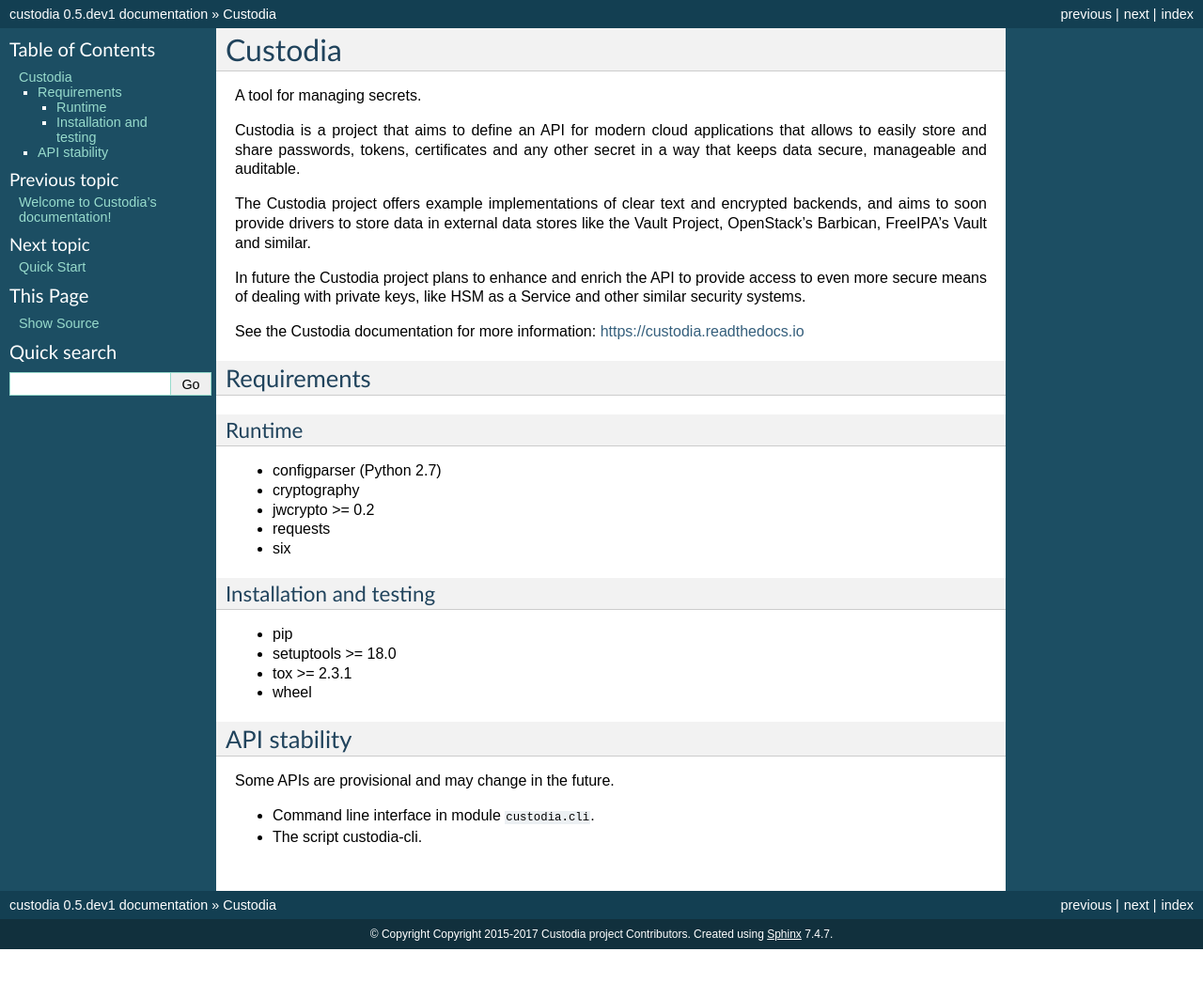
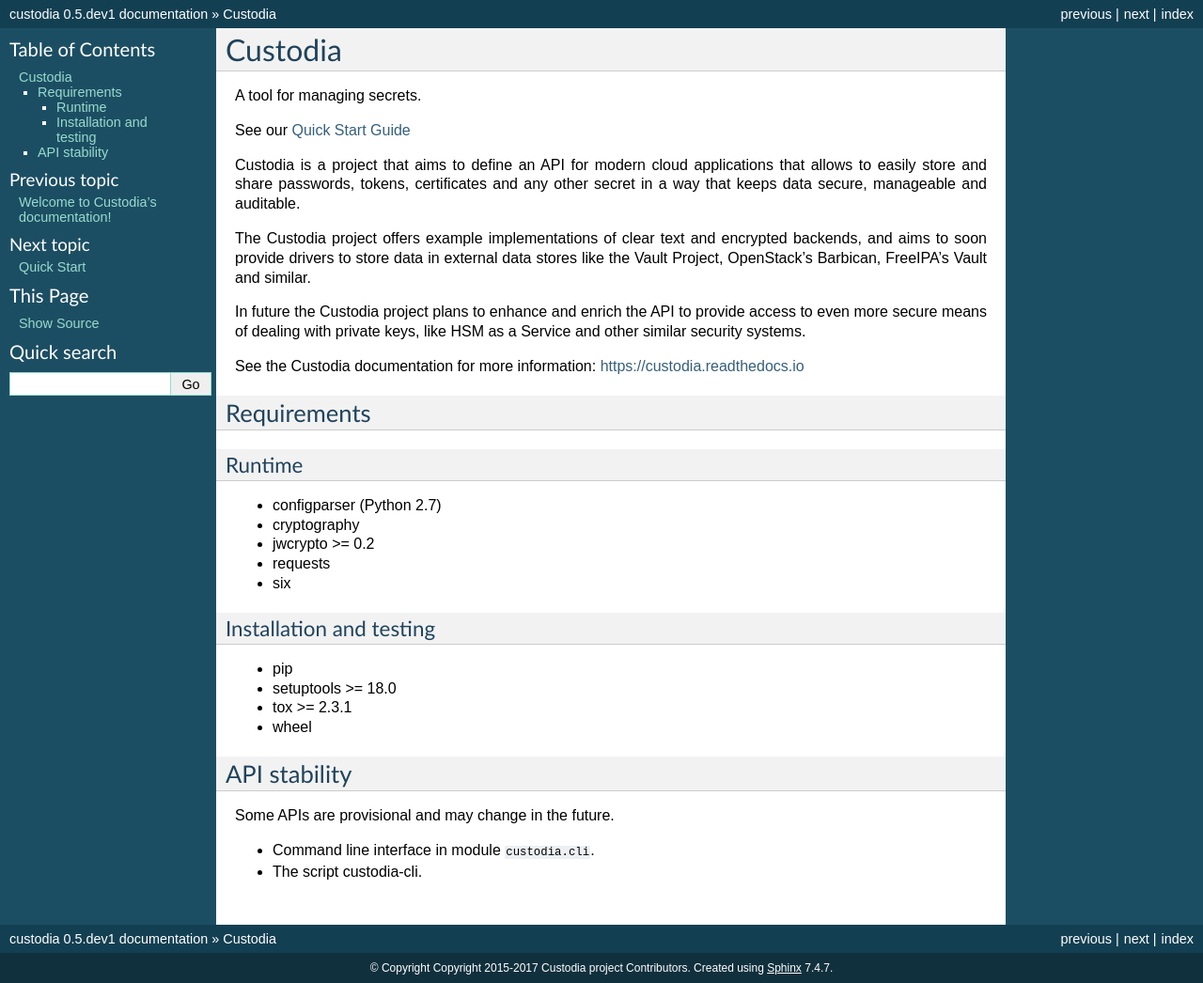
Before and after one commit to latchset/custodia, a Sphinx documentation site: the page built from docs/source/readme.rst, in a window 1280 px wide. Shown: the whole page at 94% size. Built offline with Sphinx 7.4.7, drawn with Linux system fonts in a browser that asks for light colours; before the commit the page ends 1010 px from its top, so only the background shows below that.

```diff
--- a/docs/source/readme.rst
+++ b/docs/source/readme.rst
@@ -5,6 +5,8 @@
 ========
 
 A tool for managing secrets.
+
+See our `Quick Start Guide <docs/source/quick.rst>`__
 
 Custodia is a project that aims to define an API for modern cloud
 applications that allows to easily store and share passwords, tokens,
```
Also changed, not shown: 3 other files.
